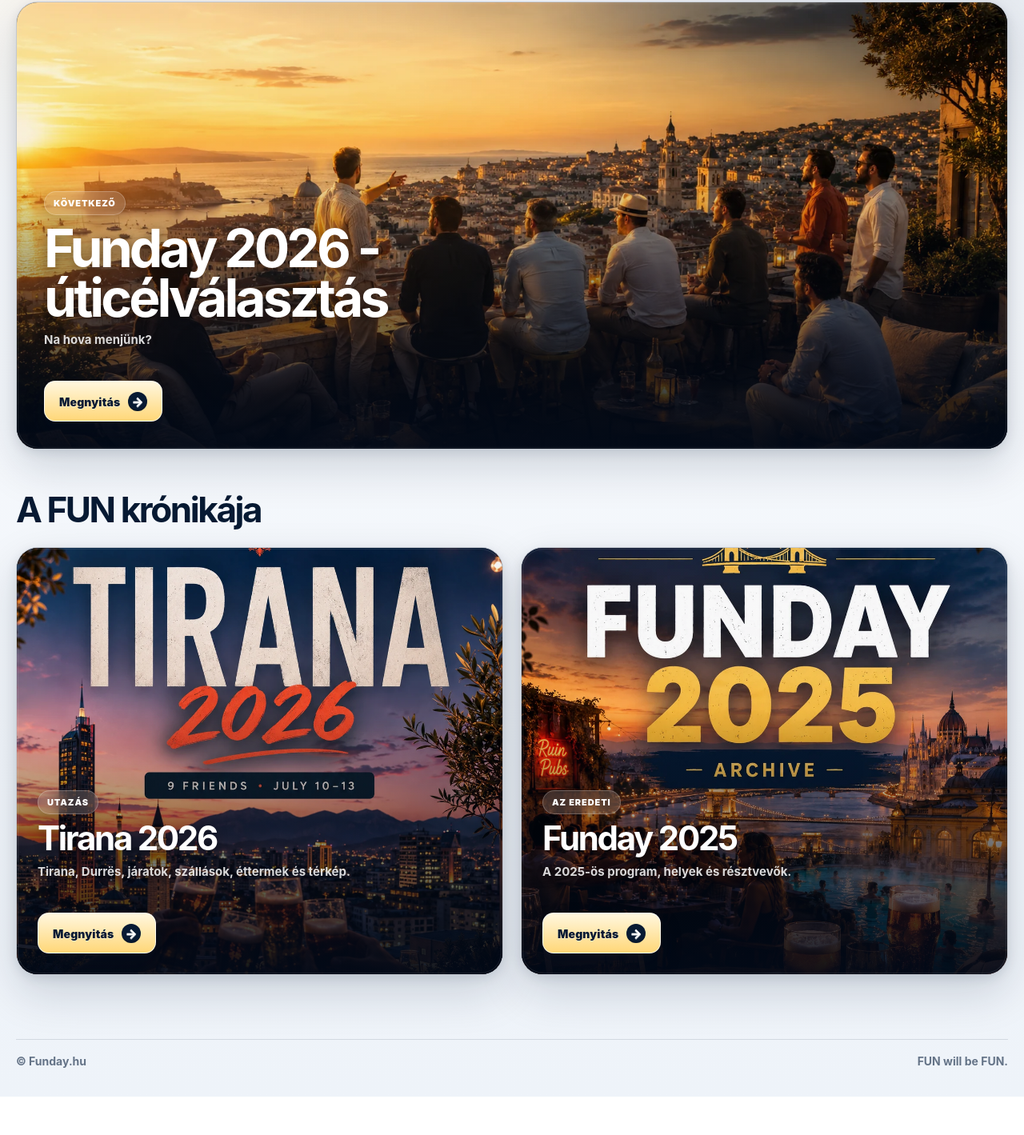
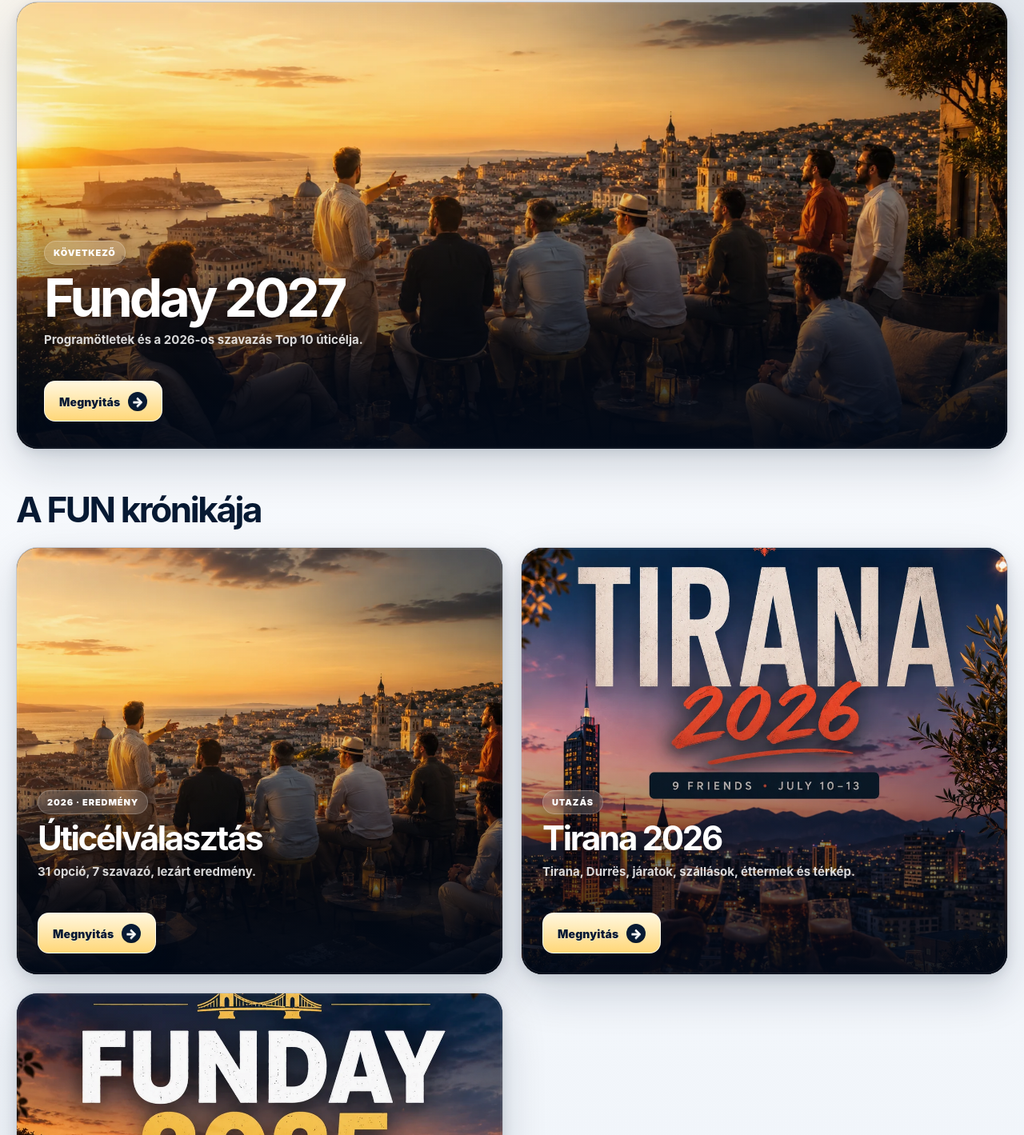
Before and after one commit to horvathadam28/Funday, a plain HTML site: page index.html in a window 1280 px wide. Shown: the part 372-1791 px from the top of the page at 80% size. Before the commit the page ends 1743 px from the top, so only its background shows below. Drawn offline with Linux system fonts and the light colour scheme.

Commit message:
funday 2027

```diff
--- a/index.html
+++ b/index.html
@@ -330,12 +330,12 @@
     <section class="projects">
       <div class="wrap">
         <div class="featured">
-          <a class="card" href="/utvonalvalasztas/" aria-label="Úticélválasztó megnyitása">
-            <img class="card-image" src="./home-funday-2026-rooftop.webp" alt="">
+          <a class="card" href="/funday2027/" aria-label="Funday 2027 megnyitása">
+            <img class="card-image" src="./home-funday-2027.webp" alt="">
             <div class="card-content">
               <span class="eyebrow">Következő</span>
-              <h2>Funday 2026 - úticélválasztás</h2>
-              <p>Na hova menjünk?</p>
+              <h2>Funday 2027</h2>
+              <p>Programötletek és a 2026-os szavazás Top 10 úticélja.</p>
               <span class="open">Megnyitás</span>
             </div>
           </a>
@@ -346,6 +346,16 @@
         </div>
 
         <div class="grid">
+          <a class="card" href="/utvonalvalasztas2026/" aria-label="2026-os úticélválasztás eredményének megnyitása">
+            <img class="card-image" src="/home-funday-2026-rooftop.webp" alt="">
+            <div class="card-content">
+              <span class="eyebrow">2026 · Eredmény</span>
+              <h3>Úticélválasztás</h3>
+              <p>31 opció, 7 szavazó, lezárt eredmény.</p>
+              <span class="open">Megnyitás</span>
+            </div>
+          </a>
+
           <a class="card" href="/tirana2026/" aria-label="Tirana 2026 megnyitása">
             <img class="card-image" src="/home-tirana-2026.webp" alt="">
             <div class="card-content">
```
